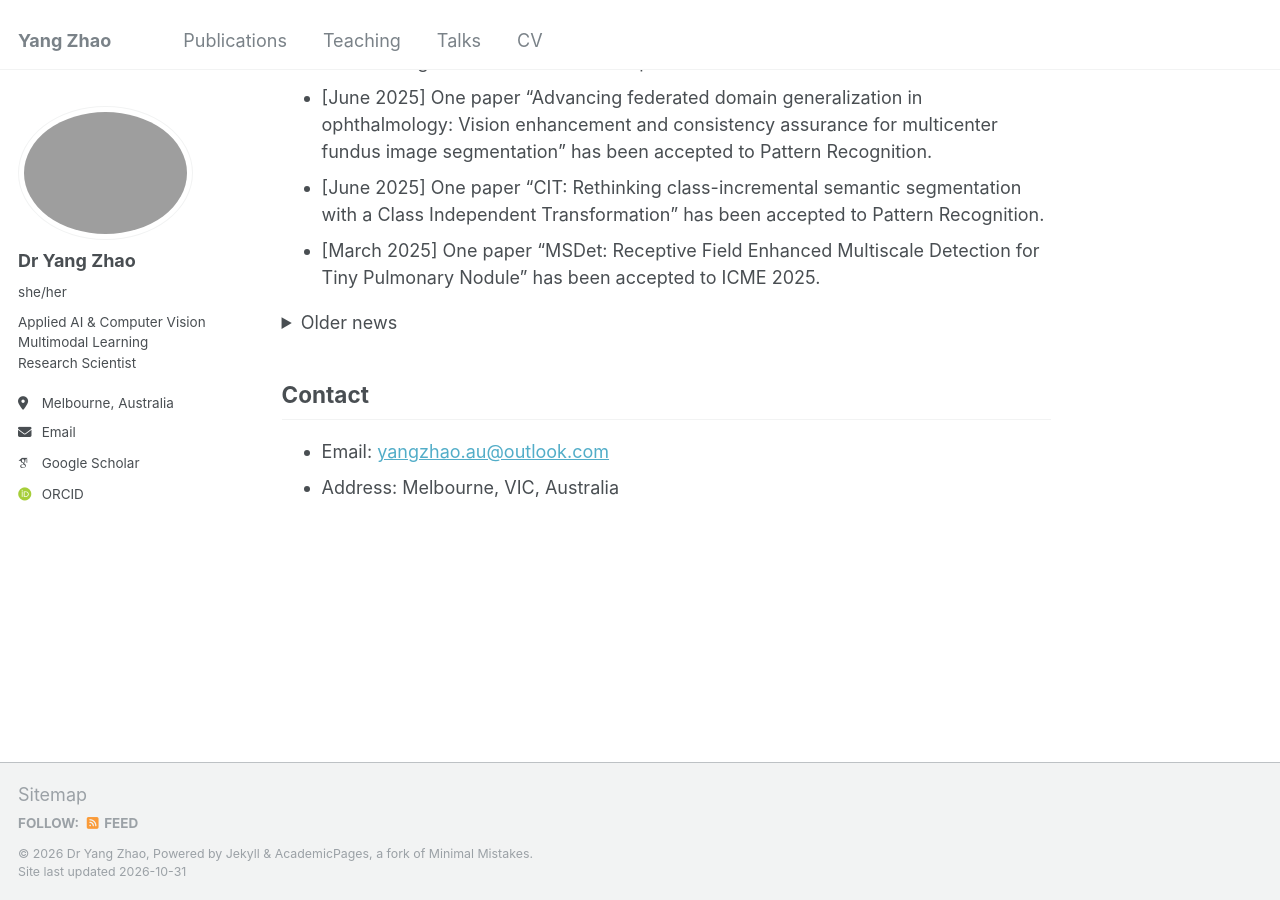
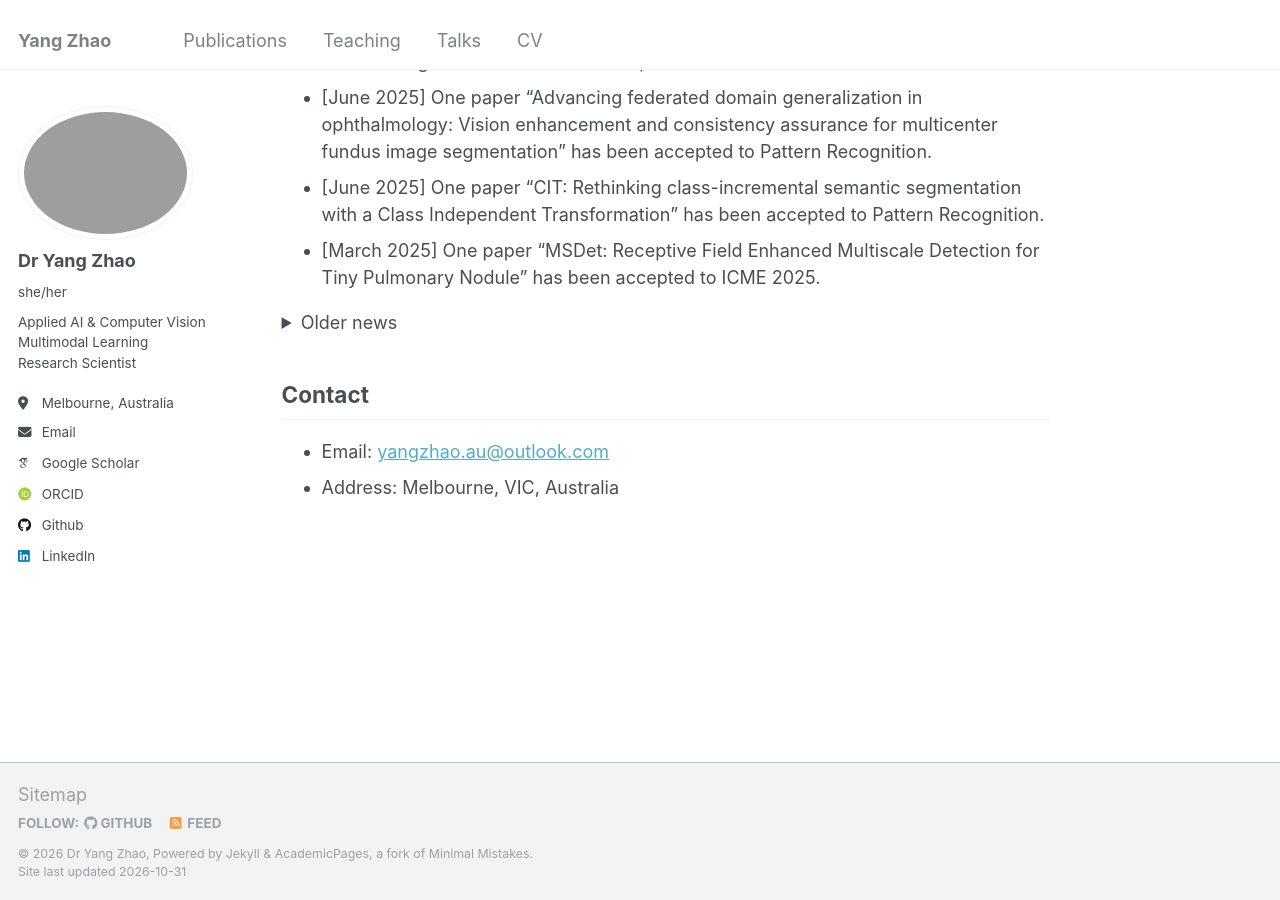
Before and after one commit to yangyangkiki/yangyangkiki.github.io, a Jekyll site: the page built from _pages/about.md, in a window 1280 px wide and 900 px high, scrolled down 1092 px. Built offline with Jekyll 4.4.1, drawn with Linux system fonts in a browser that asks for light colours; some web fonts are replaced; some of the changed lines change nothing that is shown.

Commit message:
Add GitHub and LinkedIn profiles to config

```diff
--- a/_config.yml
+++ b/_config.yml
@@ -29,6 +29,8 @@ author:
    # employer         : "La Trobe University"
   # uri              : "https://scholars.latrobe.edu.au/y4zhao"
   email            : "yangzhao.au@outlook.com"
+  github: "yangyangkiki"
+  linkedin: "yang-zhao-au"
 
   # Academic websites
   arxiv            : # URL - Update with the correct link to your profile
```
